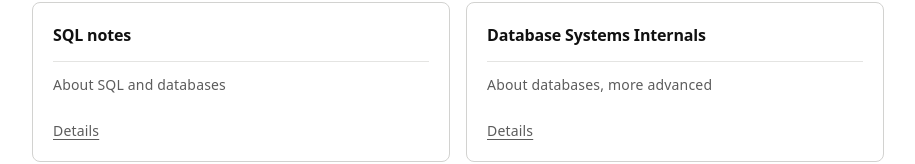
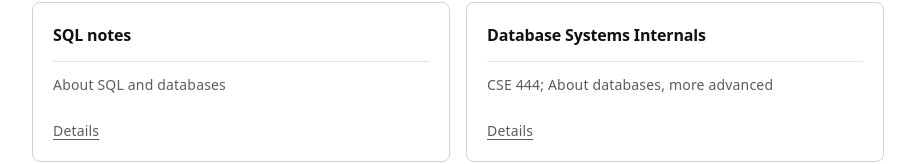
Before and after one commit to amelial9/milynotes, a React (Vite) app in the folder web/: page / in a window 1280 px wide. Shown: the part 199-363 px from the top of the page, without its empty margins (182-1097 px from the left). Built offline with nearby package versions, Linux system fonts and the light colour scheme.

Commit message:
Update categories.ts

```diff
--- a/web/src/categories.ts
+++ b/web/src/categories.ts
@@ -16,7 +16,7 @@ export const CATEGORIES: CategoryDef[] = [
   {
     id: 'database-systems-internals',
     name: 'Database Systems Internals',
-    subtitle: 'About databases, more advanced',
+    subtitle: 'CSE 444; About databases, more advanced',
     vaultFolder: 'CSE 444',
   },
   {
```
